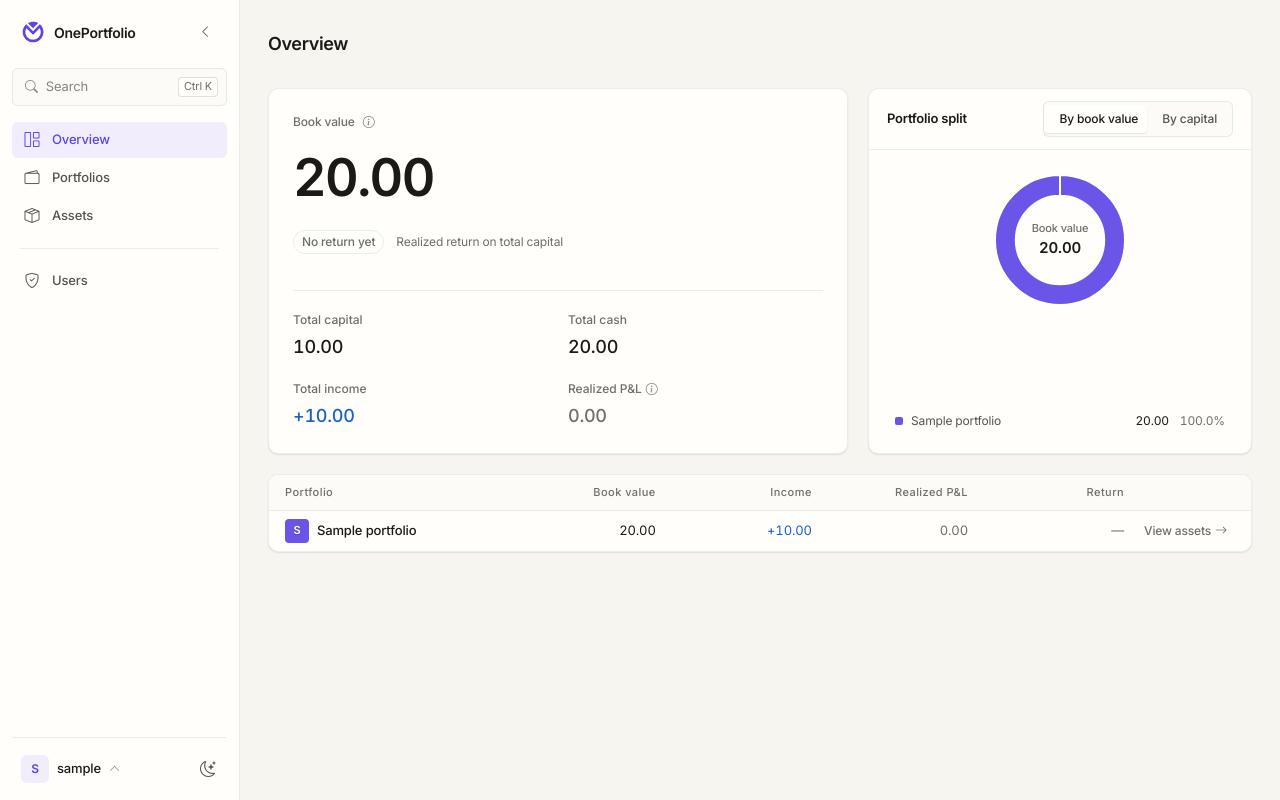
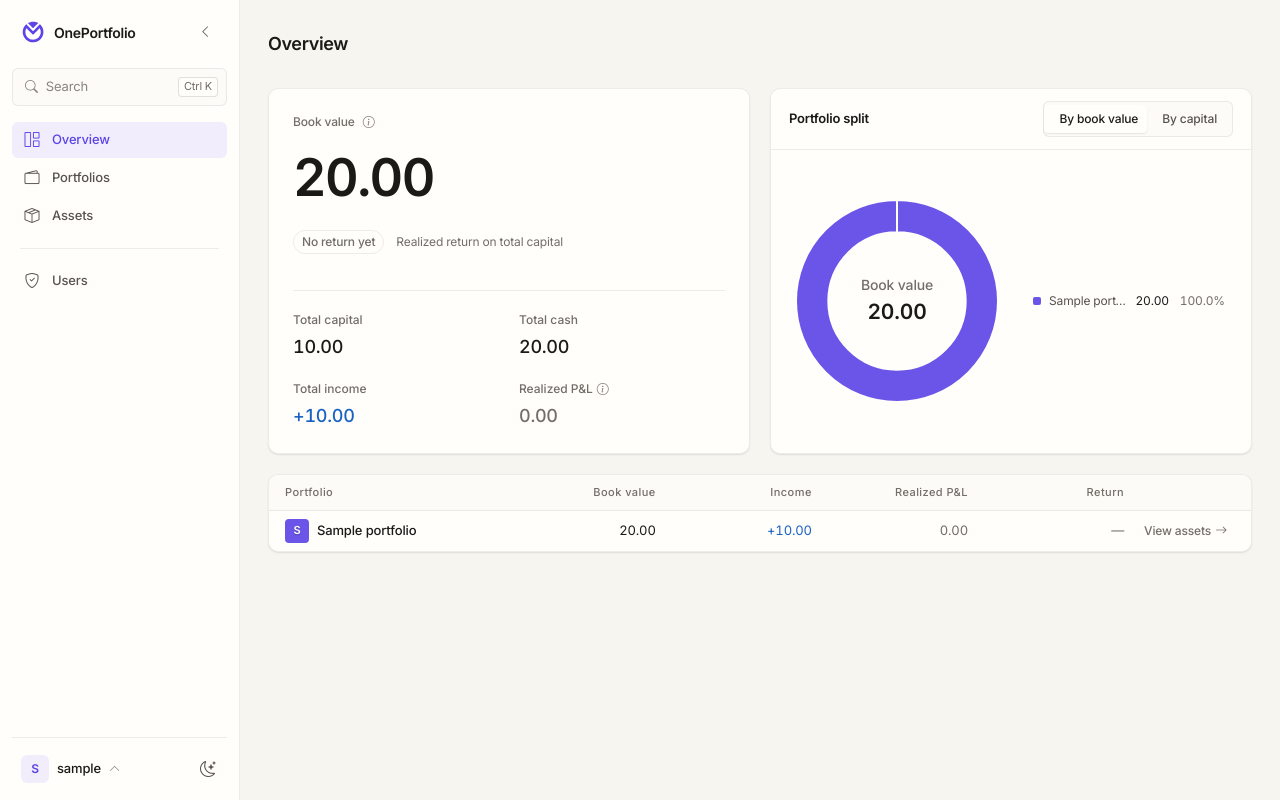
Before and after one commit to nasserx/OnePortfolio, a Flask app: page / in a window 1280 px wide. Run offline with Flask 3, Linux system fonts and the light colour scheme; a user stored in the database is signed in; tables that the repository leaves empty hold one stand-in row (values such as "Sample post"); some libraries are stand-ins or nearby versions.

Commit message:
polish: equal overview halves, a wider strip gutter, one field-border system
Overview
  The split panel was a 24rem sidecar, which capped the ring at a size the
  page had room to beat. Both halves are now equal, and at that width the
  ring sits beside its legend instead of above it — so the extra width
  becomes ring diameter rather than blank space. The canvas goes from 144px
  to 216px. The centre label is sized off arc.innerRadius so it stays in
  proportion; the bounds reproduce the old sizes at the old diameter.

Disclosure summary rows
  The metric strip ran to the full width, putting the last figure's right
  edge under the edit/delete buttons — the numbers read as labels for the
  controls. It now stops a gutter short of them (12px -> 52px), and the
  identity column is sized to the names rather than to the longest one
  imaginable, so a short name no longer sits across a void from its figures.
  Both are uniform per card, so the column alignment is untouched: still
  zero drift across every strip and record table.

Fields
  One mechanism for every state. A 1px hairline at rest that doubles to a
  crisp 2px edge on focus, drawn as an inset shadow so it lands on the
  border instead of blooming outside it. The 3px translucent halo is gone,
  and so is the second focus ring the buttons stacked behind their outline.

  An unfocused invalid field keeps the hairline weight and switches hue
  plus a faint wash. A fully saturated red line beside a 14%-alpha neutral
  one reads as a different weight class, which is what made an error look
  like a stray wire rather than the same control in another state.

  Verified: rest, invalid and focus render at identical geometry
  (225x38, 12px padding, 1px border, no injected icon), and no form control
  anywhere carries a non-inset shadow.

Type
  Disclosure record rows drop to 12px; field help text drops to 11px as one
  group. Error messages stay at 12px — they are the one piece of small text
  a user is required to read.

318 tests pass.

Co-Authored-By: Claude Opus 5 <noreply@anthropic.com>

```diff
--- a/portfolio_app/__init__.py
+++ b/portfolio_app/__init__.py
@@ -172,7 +172,7 @@ def create_app(config_class=Config):
 
     # Static-asset cache buster. Bumped by hand when CSS/JS ships, so every
     # template can use `v=ASSET_VERSION` instead of carrying its own literal.
-    ASSET_VERSION = '20260808-4'
+    ASSET_VERSION = '20260808-5'
 
     @app.context_processor
     def inject_template_globals():
--- a/portfolio_app/static/css/app.css
+++ b/portfolio_app/static/css/app.css
@@ -527,9 +527,13 @@
      4. OVERVIEW
      ====================================================================== */
 
+  /* Equal halves. The split panel used to be a 24rem sidecar, which capped
+     the ring at a size the page had room to beat. Given half the row it can
+     sit beside its own legend instead of stacked above it, so the chart gets
+     both a wider box and a taller one. */
   .overview-hero {
     display: grid;
-    grid-template-columns: minmax(0, 1fr) minmax(0, 24rem);
+    grid-template-columns: repeat(2, minmax(0, 1fr));
     gap: var(--space-5);
     align-items: stretch;
   }
@@ -676,6 +680,28 @@
   .alloc-canvas canvas { max-height: 100%; }
 
   .alloc-panel .allocation-legend { margin-top: auto; }
+
+  /* Wide enough for the ring and its legend to sit side by side. Stacking
+     them spends the panel's height on the legend and its width on nothing;
+     side by side, every pixel of extra width becomes ring diameter. */
+  @media (min-width: 68.0625rem) {
+    .alloc-panel__body {
+      flex-direction: row;
+      align-items: center;
+      gap: var(--space-5);
+    }
+
+    .alloc-canvas {
+      flex: 0 0 13.5rem;
+      height: 13.5rem;
+    }
+
+    .alloc-panel .allocation-legend {
+      flex: 1;
+      min-width: 0;
+      margin-top: 0;
+    }
+  }
 
   .alloc-empty {
     display: grid;
@@ -902,12 +928,15 @@
     color: var(--fg-muted);
   }
 
+  /* Fixed, so the metric strip starts at the same x on every card. Sized to
+     the names rather than to the widest one imaginable — every rem spent
+     here is a rem of empty gutter between a short name and its figures. */
   .disclosure__identity {
     display: flex;
     align-items: center;
     gap: var(--space-2);
     flex: none;
-    width: 11rem;
+    width: 9.5rem;
     min-width: 0;
   }
 
@@ -919,12 +948,18 @@
     font-weight: var(--weight-semibold);
   }
 
+  /* The strip stops short of the action cluster. Run to the full width and
+     the last figure's right edge lands under the edit/delete buttons, so the
+     numbers read as if they belong to the controls; the gutter re-attaches
+     them to the name on the left. It is a margin rather than a narrower
+     track list, so every card still resolves identical columns. */
   .disclosure__metrics {
     display: grid;
     grid-template-columns: repeat(var(--metric-columns, 5), minmax(0, 1fr));
     gap: var(--space-3);
     flex: 1;
     min-width: 0;
+    margin-right: var(--space-10);
   }
 
   /* Every value in this strip is a figure, and the strip repeats down the
@@ -988,7 +1023,11 @@
   .disclosure__panel .records-table { font-size: var(--text-detail); }
 
   @media (max-width: 75rem) {
-    .disclosure__metrics { --metric-columns: 3; gap: var(--space-2) var(--space-3); }
+    .disclosure__metrics {
+      --metric-columns: 3;
+      gap: var(--space-2) var(--space-3);
+      margin-right: var(--space-5);
+    }
     .disclosure__identity { width: 8.5rem; }
   }
 
@@ -1006,6 +1045,7 @@
       --metric-columns: 2;
       flex-basis: 100%;
       margin-top: var(--space-3);
+      margin-right: 0;
     }
 
     .disclosure__actions { margin-left: auto; }
--- a/portfolio_app/static/css/tokens.css
+++ b/portfolio_app/static/css/tokens.css
@@ -107,11 +107,11 @@
     --text-2xl: 1.375rem;   /* 22px — headings                */
     --text-3xl: 1.75rem;
 
-    /* One step below --text-sm, for the record rows revealed inside a
-       disclosure. The summary row above them is the primary read; dropping
-       the detail half a step makes that hierarchy legible without pushing
-       the figures into genuinely small type. */
-    --text-detail: 0.78125rem;  /* 12.5px */
+    /* For the record rows revealed inside a disclosure. The summary row
+       above them is the primary read; dropping the detail a full step makes
+       that hierarchy unmistakable. It is used nowhere else — a page's own
+       primary table stays at --text-sm. */
+    --text-detail: 0.75rem;  /* 12px */
 
     /* Number ramp — kept independent so figures can be tuned without
        dragging the prose scale along with them. */
--- a/portfolio_app/static/js/overview_charts.js
+++ b/portfolio_app/static/js/overview_charts.js
@@ -88,18 +88,26 @@
       var arc = chart.getDatasetMeta(0).data[0];
       if (!arc) return;
 
+      /* The ring is not a fixed size — it grows with the panel. Sizing the
+         centre label off the hole it sits in keeps the type in proportion
+         instead of leaving a 15px figure marooned in a large ring. The
+         bounds reproduce the previous sizes at the previous diameter. */
+      var hole = arc.innerRadius || 49;
+      var valueSize = Math.max(15, Math.min(22, Math.round(hole * 0.30)));
+      var labelSize = Math.max(11, Math.min(14, Math.round(hole * 0.20)));
+
       var ctx = chart.ctx;
       ctx.save();
       ctx.textAlign = 'center';
       ctx.textBaseline = 'middle';
 
       ctx.fillStyle = cssVar('--fg-subtle', '#82828e');
-      ctx.font = '500 11px Inter, sans-serif';
-      ctx.fillText(options.label, arc.x, arc.y - 11);
+      ctx.font = '500 ' + labelSize + 'px Inter, sans-serif';
+      ctx.fillText(options.label, arc.x, arc.y - Math.round(valueSize * 0.72));
 
       ctx.fillStyle = cssVar('--fg-default', '#ededf1');
-      ctx.font = '600 15px Inter, sans-serif';
-      ctx.fillText(options.value, arc.x, arc.y + 8);
+      ctx.font = '600 ' + valueSize + 'px Inter, sans-serif';
+      ctx.fillText(options.value, arc.x, arc.y + Math.round(valueSize * 0.55));
 
       ctx.restore();
     }
--- a/portfolio_app/templates/assets.html
+++ b/portfolio_app/templates/assets.html
@@ -77,7 +77,7 @@
                         <i class="bi bi-chevron-right disclosure__chevron" aria-hidden="true"></i>
 
                         <span class="disclosure__identity">
-                            <span class="disclosure__name">{{ item.symbol }}</span>
+                            <span class="disclosure__name" title="{{ item.symbol }}">{{ item.symbol }}</span>
                             <span class="badge">{{ item.portfolio.name }}</span>
                         </span>
 
--- a/portfolio_app/templates/portfolios.html
+++ b/portfolio_app/templates/portfolios.html
@@ -49,7 +49,7 @@
 
                     <span class="disclosure__identity">
                         {{ marker(item.portfolio.name, loop.index0) }}
-                        <span class="disclosure__name">{{ item.portfolio.name }}</span>
+                        <span class="disclosure__name" title="{{ item.portfolio.name }}">{{ item.portfolio.name }}</span>
                     </span>
 
                     <span class="disclosure__metrics">
```
Also changed, not shown: docs/DESIGN_SYSTEM.md (+33 -0 lines), portfolio_app/static/css/components.css (+35 -13 lines).
